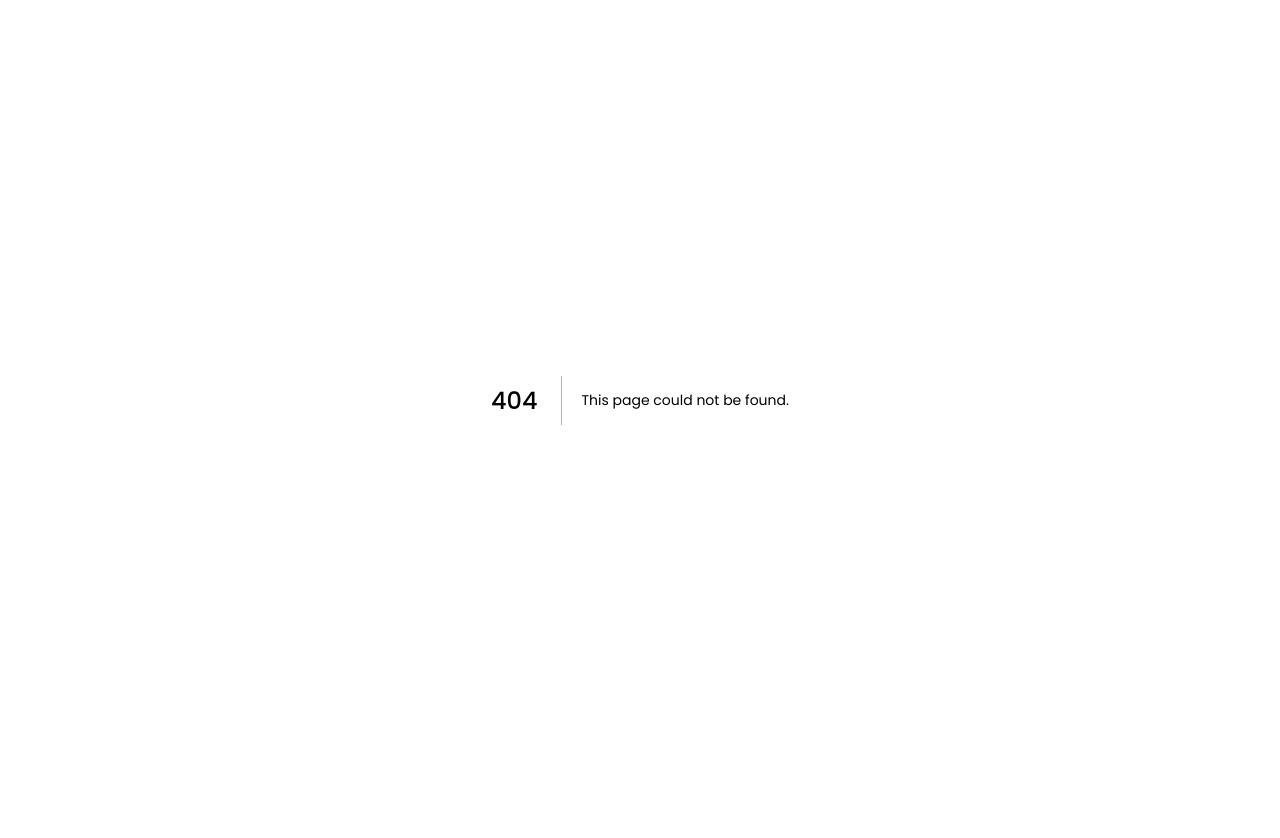
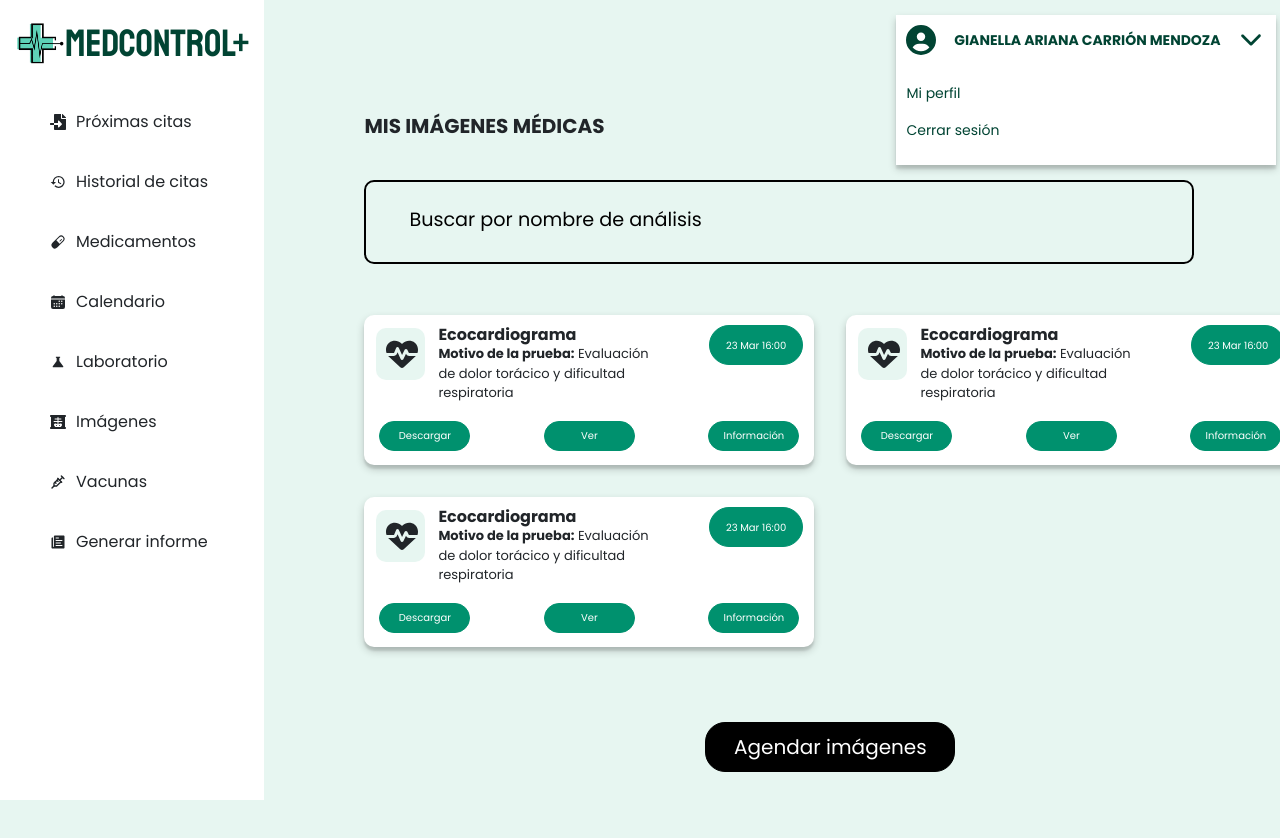
Before and after one commit to AlonsoPaz12/Proyecto_Software_2, a Next.js app in the folder frontend/: page /ImagenesMedicas in a window 1280 px wide. Before the commit this address had no page. Shown: the top 838 px of the page. Before the commit the page ends 800 px from the top, so only its background shows below. Built offline with nearby package versions, Linux system fonts and the light colour scheme.

Commit message:
subiendo la pantalla de imagenes medicas

```diff
--- /dev/null
+++ b/frontend/src/app/ImagenesMedicas/page.jsx
@@ -0,0 +1,37 @@
+'use client';
+
+import React, { useState } from 'react';
+import styles from './page.module.css';
+import LeftBar from '@/components/LeftBar/LeftBar';
+import Button from 'react-bootstrap/Button';
+import ProfileCard from '@/components/ProfileCard/ProfileCard';
+import ImagenesCard from '@/components/ImagenesCard/ImagenesCard';
+
+const ImagenesMedicas = () => {
+
+  return (
+    <div className={styles.container}>
+      <LeftBar/>
+      <div className={styles.body}>
+        <div className={styles.cabecera}>
+          <h5 style={{marginTop:'80px'}}><b>MIS IMÁGENES MÉDICAS</b></h5>
+          <ProfileCard/>
+        </div>
+        <div class={styles.cardlabel}>
+            <input className={styles.inputlabal} type="text" required/>
+            <div className={styles.labelline}>Buscar por nombre de análisis</div>
+        </div>
+        <div className={styles.cardbody}>
+          <ImagenesCard/>
+          <ImagenesCard/>
+          <ImagenesCard/>
+        </div>
+        <div className={styles.footer}>
+          <Button variant="dark" className={styles.agregarImagen}>Agendar imágenes</Button>
+        </div>
+      </div>
+    </div>
+  );
+};
+
+export default ImagenesMedicas;
--- /dev/null
+++ b/frontend/src/app/ImagenesMedicas/page.module.css
@@ -0,0 +1,91 @@
+.container{
+    background-color: #E7F6F1;
+    display: flex;
+}
+
+.body{
+    height: 100hv;
+    flex-grow: 1;
+    padding-left: 100px;
+}
+
+.cabecera{
+    display: flex;
+    justify-content: space-between;
+    height: 180px;
+    padding-right: 20px;
+    align-items: center;
+}
+
+.cardlabel {
+    position: relative;
+    height: 135px;
+    line-height: 80px;
+}
+
+.inputlabal{
+    position: absolute;
+    width: 89%;
+    outline: none;
+    font-size: 1.5em;
+    padding: 0 30px;
+    line-height: 80px;
+    border-radius: 10px;
+    border: 2px solid black;
+    background: transparent;
+    transition: 0.1s ease;
+    z-index: 1111;
+}
+
+.labelline{
+    position: absolute;
+    font-size: 1.2em;
+    color: black;
+    padding: 0 25px;
+    margin: 0 20px;
+    background-color: #E7F6F1;
+    transition: 0.2s ease;
+}
+
+.inputlabal:focus + .labelline,
+.inputlabal:valid + .labelline{
+    height: 30px;
+    line-height: 30px;
+    transform: translate(-15px, -16px) scale(0.88);
+    z-index: 1111;
+}
+
+.cardbody {
+    display: grid;
+    grid-template-columns:
+        repeat(
+            auto-fit,
+            minmax(400px, 1fr)
+        );
+    gap: 32px;
+}
+
+@media (max-width: 1500px) {
+    .cardbody {
+        display: grid;
+        grid-template-columns: auto auto;
+        gap: 32px;
+    }
+
+  }
+
+.footer{
+    display: flex;
+    justify-content: center;
+    align-items: center;
+    height: 200px;
+}
+
+.agregarImagen{
+    background-color: black;
+    border-color: black;
+    width: 250px;
+    height: 50px;
+    border-radius: 20px;
+    font-size: 20px;
+}
--- /dev/null
+++ b/frontend/src/components/ImagenesCard/ImagenesCard.jsx
@@ -0,0 +1,30 @@
+import React from 'react';
+import styles from "./ImagenesCard.module.css";
+import Button from 'react-bootstrap/Button';
+import { FaHeartPulse } from "react-icons/fa6";
+
+const ImagenesCard = () => {
+  return (
+    <div className={styles.containerImg}>
+      <div className={styles.topcard}>
+        <div><li className={styles.MedicIcon}><FaHeartPulse size="2em"/></li></div>
+        <div>
+          <div style={{display: 'flex'}}>
+            <div style={{marginLeft: '12px'}}>
+              <h6 style={{margin: '0'}}><b>Ecocardiograma</b></h6>
+              <p className={styles.labellineCard}><b>Motivo de la prueba:</b> Evaluación de dolor torácico y dificultad respiratoria</p>
+            </div>
+            <Button className={styles.botonImagenesCard} variant="success">23 Mar  16:00</Button>
+          </div>
+        </div>
+      </div>
+      <div className={styles.bottomcardImg}>
+        <Button className={styles.botonImagenes} variant="success">Descargar</Button>
+        <Button className={styles.botonImagenes} variant="success">Ver</Button>
+        <Button className={styles.botonImagenes} variant="success">Información</Button>
+      </div>
+    </div>
+  );
+};
+
+export default ImagenesCard;
--- /dev/null
+++ b/frontend/src/components/ImagenesCard/ImagenesCard.module.css
@@ -0,0 +1,62 @@
+.containerImg{
+    background-color: white;
+    height: 150px;
+    width: 450px;
+    display: flex;
+    flex-direction: column;
+    border-radius: 10px;
+    box-shadow:
+    0px 4px 2px rgba(0, 0, 0, 0.1),
+    0px 4px 8px rgba(0, 0, 0, 0.2);
+}
+
+.topcard{
+    padding-top: 10px;
+    padding-left: 10px;
+    display: flex;
+}
+
+.MedicIcon {
+    background-color: #E7F6F1;
+    background-size: contain;
+    padding: 10px;
+    margin-top: 5%;
+    margin-left: 3%;
+    list-style: none;
+    margin-right: 3%;
+    border-radius: 10px;
+}
+
+.bottomcardImg{
+    display: flex;
+    align-items: center;
+    justify-content: space-between;
+    flex-grow: 1;
+    padding-left: 15px;
+    padding-right: 15px;
+}
+
+.botonImagenesCard{
+    background-color: #00916E;
+    border-color: #00916E;
+    width: 145px;
+    height: 40px;
+    border-radius: 20px;
+    font-size: 10px;
+    margin-right: 3%;
+}
+
+.labellineCard{
+    max-width: 80%;
+    font-size: 13px;
+}
+
+.botonImagenes{
+    background-color: #00916E;
+    border-color: #00916E;
+    width: 91px;
+    height: 30px;
+    border-radius: 20px;
+    font-size: 10px;
+    margin-bottom: 3%;
+}
```
Also changed, not shown: 1 other file (tests, documents, lock files or other folders).
